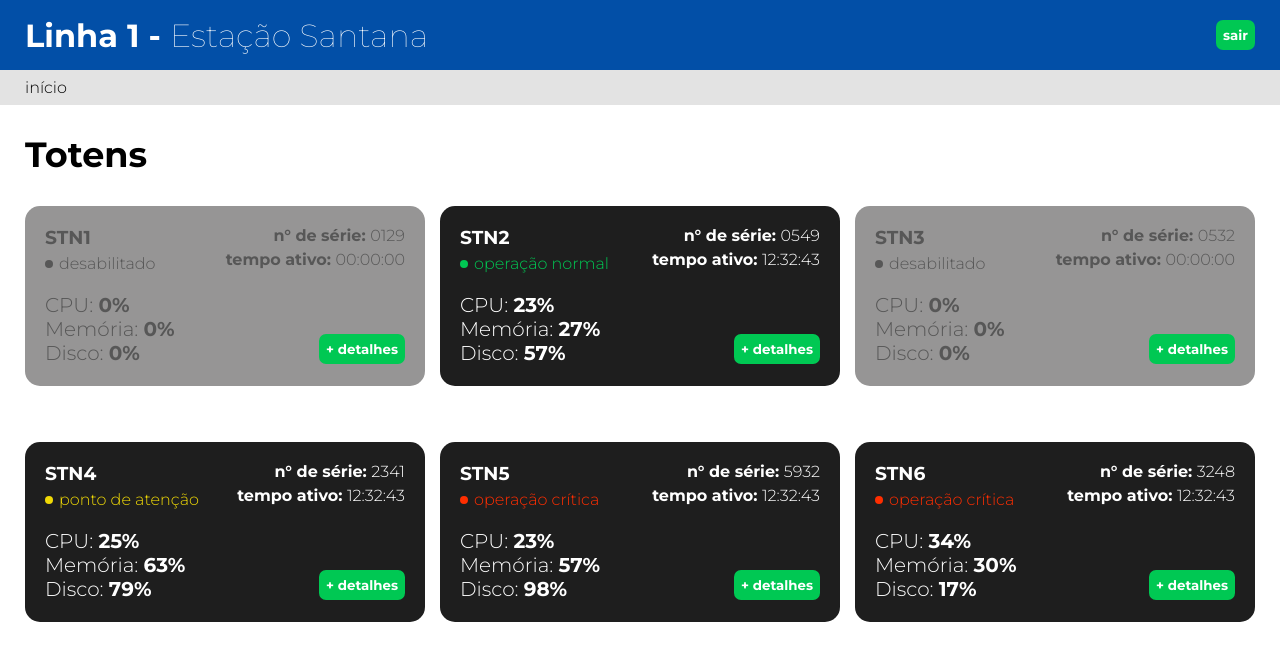
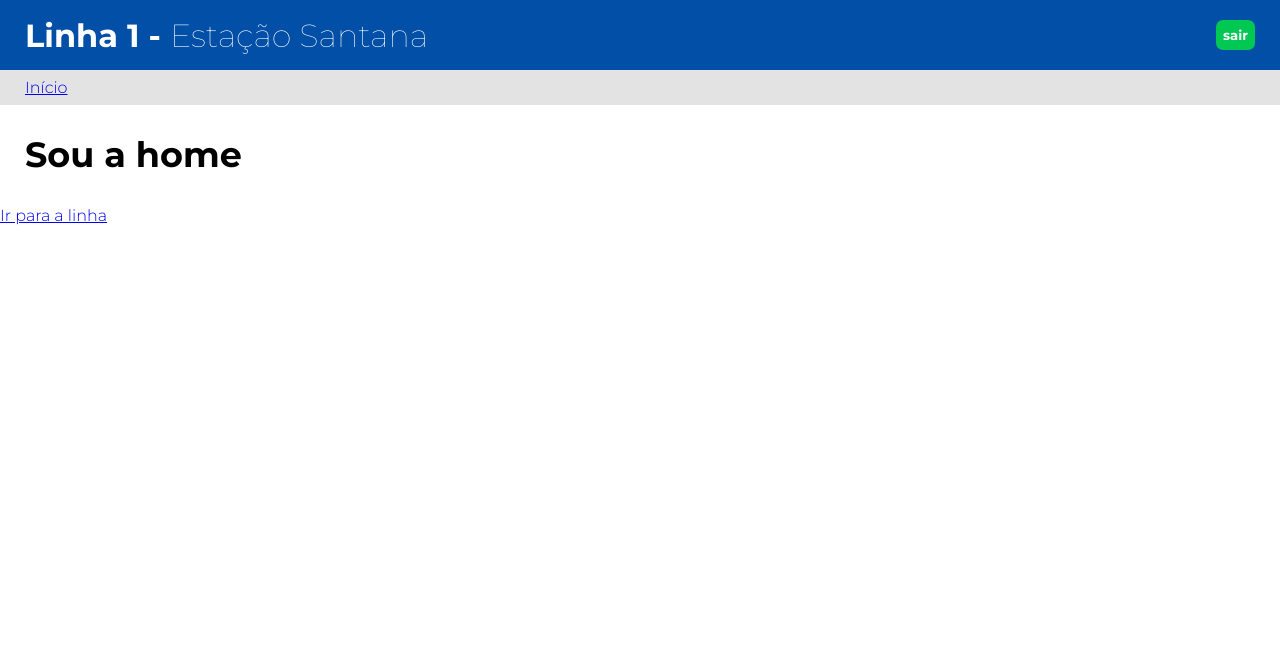
Before and after one commit to AnaBiaCosta/monitoreasy, a React (Create React App) app: page / in a window 1280 px wide. Shown: the top 660 px of the page. Built offline with nearby package versions, Linux system fonts and the light colour scheme.

Commit message:
Added routing

```diff
--- a/package.json
+++ b/package.json
@@ -5,6 +5,7 @@
   "dependencies": {
     "react": "^16.10.1",
     "react-dom": "^16.10.1",
+    "react-router-dom": "^5.1.2",
     "react-scripts": "3.2.0"
   },
   "scripts": {
--- a/src/App.js
+++ b/src/App.js
@@ -1,86 +1,22 @@
 import React from 'react';
-import Header from './componentes/Header'
-import Totem from './componentes/Totem'
-import Menu from './componentes/Menu'
+import {BrowserRouter, Switch, Route} from 'react-router-dom';
+
+import Home from './pages/Home';
+import Line from './pages/Line';
 
 import './style-reset.css'
 import './style-all.css'
-
-
-
-//simulação do backend para testes
-const arrTest = [{
-  stateId: 'disable',
-  name: 'STN1',
-  serialNumber: '0129',
-  timeOperation: '12:32:43',
-  cpu: '23%',
-  memory: '67%',
-  disc: '87%'
-},
-{
-  stateId: 'normal',
-  name: 'STN2',
-  serialNumber: '0549',
-  timeOperation: '12:32:43',
-  cpu: '23%',
-  memory: '27%',
-  disc: '57%'
-
-},
-{
-  stateId: 'disable',
-  name: 'STN3',
-  serialNumber: '0532',
-  timeOperation: '12:32:43',
-  cpu: '43%',
-  memory: '78%',
-  disc: '35%'
-},
-{
-  stateId: 'alert',
-  name: 'STN4',
-  serialNumber: '2341',
-  timeOperation: '12:32:43',
-  cpu: '25%',
-  memory: '63%',
-  disc: '79%'
-},
-{
-  stateId: 'danger',
-  name: 'STN5',
-  serialNumber: '5932',
-  timeOperation: '12:32:43',
-  cpu: '23%',
-  memory: '57%',
-  disc: '98%'
-},
-{
-  stateId: 'danger',
-  name: 'STN6',
-  serialNumber: '3248',
-  timeOperation: '12:32:43',
-  cpu: '34%',
-  memory: '30%',
-  disc: '17%'
-}]
-
-
 //componente que será rendenizado na página html
 const App = () => (
-  <div className="App">
-    <Header />
-    <Menu />
-
-    <h2>Totens</h2>
-
-    {/* totem com todos os parametros que vem do backend */}
-    <div className="totens-container">
-      {arrTest.map(totem => <Totem stateId={totem.stateId} name={totem.name}
-        serialNumber={totem.serialNumber} timeOperation={totem.timeOperation}
-        cpu={totem.cpu} memory={totem.memory} disc={totem.disc} />)}
+    <div className="App">
+        <BrowserRouter>
+            <Switch>
+                <Route exact path="/" component={Home}/>
+                <Route exact path="/line/:id" component={Line}/>
+                <Route component={() => <div>Pagina não existe</div>}/>
+            </Switch>
+        </BrowserRouter>
     </div>
-  </div>
 )
 
 export default App;
--- a/src/componentes/Header/index.js
+++ b/src/componentes/Header/index.js
@@ -5,7 +5,7 @@ import './style.css'
 const Header = () => (
     <header>
         <h1>Linha 1 - <span className="title">Estação Santana</span></h1>
-        <Botao text='sair' variant='secondary'/>
+        <Botao text='sair' variant='normal'/>
     </header>
 )
 
--- a/src/componentes/Menu/index.js
+++ b/src/componentes/Menu/index.js
@@ -1,10 +1,11 @@
 import React from 'react'
+import {Link} from 'react-router-dom'
 import './style.css'
 
 const Menu = () => (
     <nav>
         <ul>
-            <li>início</li>
+            <li><Link to="/">Início</Link></li>
         </ul>
     </nav>
 )
--- /dev/null
+++ b/src/pages/Home/index.jsx
@@ -0,0 +1,15 @@
+import React from 'react';
+import {Link} from 'react-router-dom';
+
+import Header from '../../componentes/Header'
+import Totem from '../../componentes/Totem'
+import Menu from '../../componentes/Menu'
+
+export default function Home(){
+    return <>
+        <Header />
+        <Menu />
+        <h2>Sou a home</h2>
+        <Link to="/line/12">Ir para a linha</Link>
+    </>
+}
--- /dev/null
+++ b/src/pages/Line/index.jsx
@@ -0,0 +1,76 @@
+import React from 'react';
+
+import Header from '../../componentes/Header'
+import Totem from '../../componentes/Totem'
+import Menu from '../../componentes/Menu'
+
+//simulação do backend para testes
+const arrTest = [{
+  stateId: 'disable',
+  name: 'STN1',
+  serialNumber: '0129',
+  timeOperation: '12:32:43',
+  cpu: '23%',
+  memory: '67%',
+  disc: '87%'
+},
+{
+  stateId: 'normal',
+  name: 'STN2',
+  serialNumber: '0549',
+  timeOperation: '12:32:43',
+  cpu: '23%',
+  memory: '27%',
+  disc: '57%'
+
+},
+{
+  stateId: 'disable',
+  name: 'STN3',
+  serialNumber: '0532',
+  timeOperation: '12:32:43',
+  cpu: '43%',
+  memory: '78%',
+  disc: '35%'
+},
+{
+  stateId: 'alert',
+  name: 'STN4',
+  serialNumber: '2341',
+  timeOperation: '12:32:43',
+  cpu: '25%',
+  memory: '63%',
+  disc: '79%'
+},
+{
+  stateId: 'danger',
+  name: 'STN5',
+  serialNumber: '5932',
+  timeOperation: '12:32:43',
+  cpu: '23%',
+  memory: '57%',
+  disc: '98%'
+},
+{
+  stateId: 'danger',
+  name: 'STN6',
+  serialNumber: '3248',
+  timeOperation: '12:32:43',
+  cpu: '34%',
+  memory: '30%',
+  disc: '17%'
+}]
+
+export default function Line(){
+    return <>
+        <Header />
+        <Menu />
+        <h2>Totens</h2>
+        {/* totem com todos os parametros que vem do backend */}
+        <div className="totens-container">
+          {arrTest.map(totem => <Totem stateId={totem.stateId} name={totem.name}
+            serialNumber={totem.serialNumber} timeOperation={totem.timeOperation}
+            cpu={totem.cpu} memory={totem.memory} disc={totem.disc} />)}
+        </div>
+    </>
+}
```
Also changed, not shown: 2 other files (tests, documents, lock files or other folders).
